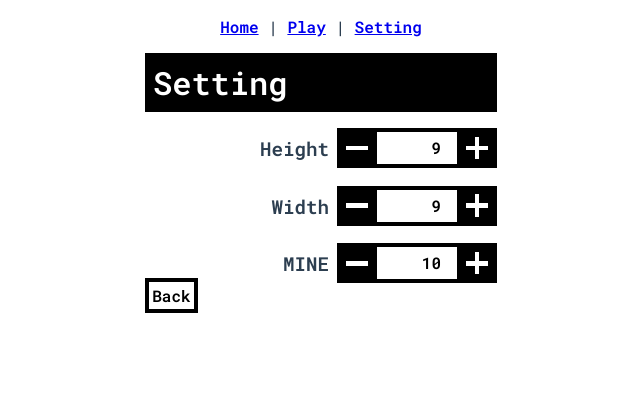
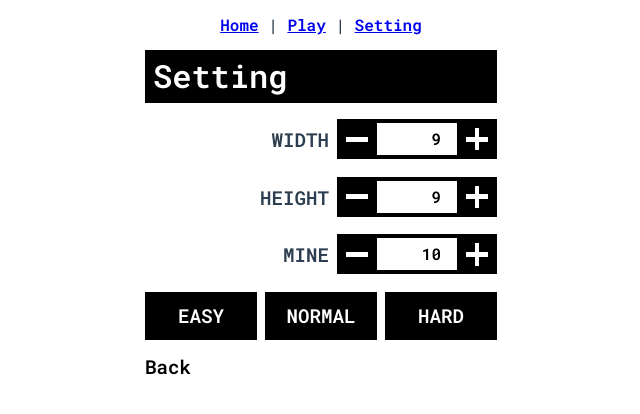
Before and after one commit to ksugimori/vue-minesweeper, a Vue app: page /#/setting in a window 1280 px wide. Shown: the top 414 px of the page, without its empty margins (319-959 px from the left). Built offline with nearby package versions, Linux system fonts and the light colour scheme.

Commit message:
プリセットの難易度を追加

```diff
--- a/package.json
+++ b/package.json
@@ -10,6 +10,7 @@
   },
   "dependencies": {
     "core-js": "^2.6.5",
+    "normalize.css": "^8.0.1",
     "vue": "^2.6.10",
     "vue-router": "^3.0.3"
   },
--- a/src/App.vue
+++ b/src/App.vue
@@ -10,6 +10,7 @@
 </template>
 
 <script>
+import "normalize.css";
 import Game from "@/lib/Game";
 
 export default {
@@ -33,6 +34,13 @@ export default {
   color: #2c3e50;
 }
 
+* {
+  -moz-user-select: none;
+  -webkit-user-select: none;
+  -ms-user-select: none;
+  user-select: none;
+}
+
 #nav {
   margin: 1rem 0;
 }
--- a/src/components/NumberInput.vue
+++ b/src/components/NumberInput.vue
@@ -73,6 +73,7 @@ export default {
       }, 500);
     },
     stopCountDown: function () {
+      clearTimeout(this.clickTimer);
       clearInterval(this.timer);
     },
   },
@@ -88,6 +89,10 @@ input::-webkit-inner-spin-button {
 
 input[type="number"] {
   -moz-appearance: textfield;
+  -moz-user-select: text;
+  -webkit-user-select: text;
+  -ms-user-select: text;
+  user-select: text;
 }
 
 .number-input {
@@ -104,10 +109,6 @@ input[type="number"] {
   background-color: #000;
   color: #fff;
   text-align: center;
-  -moz-user-select: none;
-  -webkit-user-select: none;
-  -ms-user-select: none;
-  user-select: none;
 }
 
 .btn::before,
--- a/src/components/game/Cell.vue
+++ b/src/components/game/Cell.vue
@@ -60,7 +60,6 @@ export default {
   border: 0.3rem solid #000;
   margin: 0.15rem;
   background-color: #000;
-  user-select: none;
   color: transparent;
   font-family: monospace;
   font-weight: bold;
--- a/src/views/Play.vue
+++ b/src/views/Play.vue
@@ -22,15 +22,6 @@ export default {
 };
 </script>
 
-<style>
-.game {
-  -moz-user-select: none;
-  -webkit-user-select: none;
-  -ms-user-select: none;
-  user-select: none;
-}
-</style>
-
 <style scoped>
 .board {
   border: 0.3em solid #000;
--- a/src/views/Setting.vue
+++ b/src/views/Setting.vue
@@ -4,18 +4,18 @@
 
     <form>
       <div class="form-item">
-        <label>Height</label>
+        <label>WIDTH</label>
         <number-input
-          v-model="game.setting.height"
+          v-model="game.setting.width"
           :min="0"
           :max="100"
         ></number-input>
       </div>
 
       <div class="form-item">
-        <label>Width</label>
+        <label>HEIGHT</label>
         <number-input
-          v-model="game.setting.width"
+          v-model="game.setting.height"
           :min="0"
           :max="100"
         ></number-input>
@@ -31,7 +31,17 @@
       </div>
     </form>
 
-    <router-link to="/play" @click.native="back">Back</router-link>
+    <div class="btn-row">
+      <button class="btn" @click="update(9, 9, 10)">EASY</button>
+      <button class="btn" @click="update(16, 16, 40)">NORMAL</button>
+      <button class="btn" @click="update(30, 16, 90)">HARD</button>
+    </div>
+
+    <div class="btn-row">
+      <router-link to="/play" @click.native="back" :class="['btn', 'btn-text']"
+        >Back</router-link
+      >
+    </div>
   </div>
 </template>
 
@@ -45,6 +55,13 @@ export default {
   methods: {
     back: function () {
       this.game.initialize();
+    },
+    update: function (w, h, m) {
+      this.game.setting = {
+        width: w,
+        height: h,
+        numMines: m,
+      };
     },
   },
 };
@@ -61,7 +78,6 @@ export default {
 }
 
 .form-item label {
-  width: 10em;
   text-align: right;
   padding: 0 0.5rem;
 }
@@ -77,17 +93,40 @@ export default {
   text-align: left;
 }
 
-.setting h1 {
+h1 {
   margin: 0;
   background-color: #000;
   color: #fff;
   padding: 0.5rem;
 }
 
-.setting a {
+.btn {
+  cursor: pointer;
   text-decoration: none;
   border: 0.3rem solid #000;
-  padding: 0.2rem;
+  width: 7rem;
+  height: 3rem;
+  font-size: 1.2rem;
+  background-color: #000;
+  color: #fff;
+}
+
+.btn:hover {
+  background-color: #fff;
   color: #000;
 }
+
+.btn-text {
+  border: none;
+  padding: none;
+  margin: 0;
+  background-color: transparent;
+  color: #000;
+}
+
+.btn-row {
+  margin-top: 1rem;
+  display: flex;
+  justify-content: space-between;
+}
 </style>
```
Also changed, not shown: 1 other file (tests, documents, lock files or other folders).
